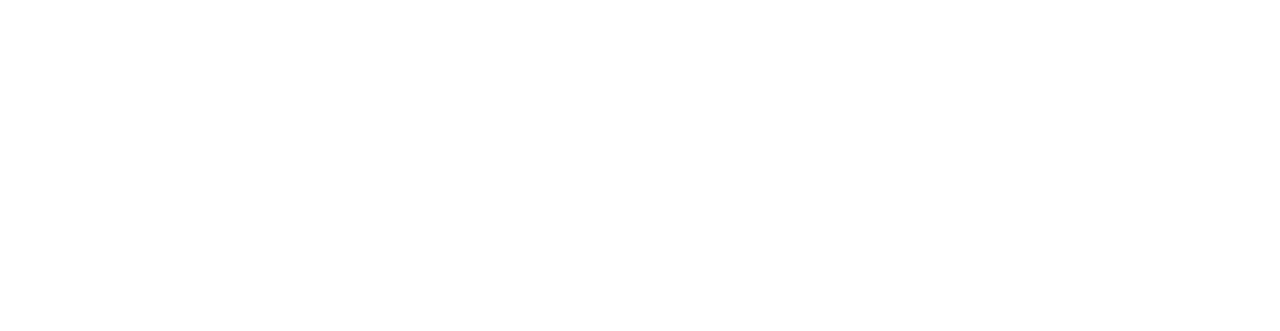
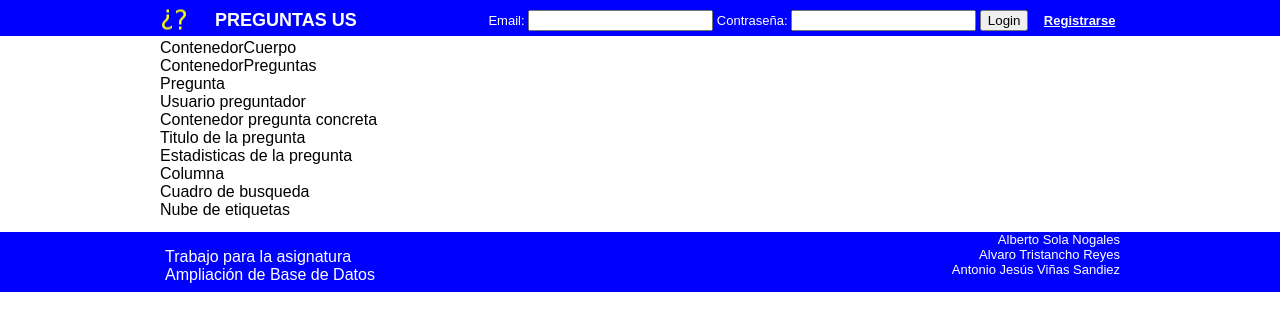
Before and after one commit to varusblack/preguntasus, a PHP site: page / in a window 1280 px wide. Before the commit the part shown is empty. Shown: the top 331 px of the page. Run offline with PHP 8.4, Linux system fonts and the light colour scheme.

Commit message:
Primera parte del diseño de la página principal CSS

```diff
--- /dev/null
+++ b/trunk/css/preguntasus.css
@@ -0,0 +1,114 @@
+/*
+    Document   : preguntaus
+    Created on : 06-dic-2011, 11:17:41
+    Author     : jenkin90
+    Description:
+        Purpose of the stylesheet follows.
+*/
+
+/*
+   TODO customize this sample style
+   Syntax recommendation http://www.w3.org/TR/REC-CSS2/
+*/
+
+root {
+    display: block;
+}
+html,body{
+    width:100%;
+    border: 0px;
+    padding: 0px;
+    margin: 0px;
+    font-family: sans-serif;
+}
+
+#cabecera{
+    width: 100%;
+    background-color: blue;
+    border: 0px;
+    padding: 5px 0 0 0;
+    margin: 0px;
+    height: 31px;
+    color: white;
+}
+#logo{
+    float:left;
+    width:25%;
+    min-width: 170px;
+    background-image: url('../imagenes/logoPreguntas.png') ;
+    background-repeat: no-repeat;
+    background-position: left;
+    height: 100%;
+    padding: 5px 0 0 5px;
+}
+
+#logo h1{
+    font-size: large;
+    font-weight: bolder;
+    margin: 0 0 0 50px;
+    color: white;
+    vertical-align: baseline;
+}
+#usuario{
+    height: 100%;
+    text-align: right;
+}
+#contenedor_cuerpo{
+    width: 960px;
+    margin:0 auto 0 auto;
+}
+#contenedor_cabecera{
+    width: 960px;
+    margin: 0 auto 0 auto;
+}
+#usuario{
+    color: white;
+    vertical-align: middle;
+    height: 100%;
+    width: 74%;
+    font-size: small;
+    float: left;
+
+}
+#usuario fieldset{
+    border: 0px;
+    display: inline;
+}
+
+#usuario a{
+    color: white;
+    text-decoration: underline;
+    font-weight: bold;
+}
+#nombreProyecto{
+    float:left;
+    width: 49%;
+    text-align: left;
+
+}
+
+#pie{
+    background-color: blue;
+    color: white;
+    height: 60px;
+    vertical-align: middle;
+}
+#contenedor_pie{
+    width:960px;
+    margin: 0 auto 0 auto;
+    vertical-align: middle;
+    height: 100%;
+}
+#contenedor_pie #autores{
+    text-align: right;
+    font-size: small;
+    height: 100%;
+}
+#contenedor_pie #autores li{
+    list-style-type: none;
+    height: 100%;
+}
+#contenedor_pie #nombreProyecto{
+    margin-left: 5px;
+    height: 100%;
+}
--- a/trunk/index.php
+++ b/trunk/index.php
@@ -2,11 +2,72 @@
 <html>
     <head>
         <meta http-equiv="Content-Type" content="text/html; charset=UTF-8">
-        <title></title>
+        <title>Portal de preguntas y respuestas de la Universidad de Sevilla</title>
+        <link href="css/preguntasus.css" rel="stylesheet" type="text/css" />
     </head>
     <body>
-        <?php
-        // put your code here
-        ?>
+        <div id="cabecera">
+            <div id="contenedor_cabecera">
+                <div id="logo">
+                    <h1>PREGUNTAS US</h1>
+                </div>
+                <div id="usuario">
+                    <fieldset>
+                        <label for="email">Email:</label>
+                        <input type="text" id="email" name="email" />
+                        <label for="pass">Contraseña: </label>
+                        <input type="password" id="pass" name="pass" />
+                        <input type="submit" value="Login" />
+                    </fieldset>
+                    <a href="registrarse.php">Registrarse</a>
+                </div>
+            </div>
+        </div>
+        <div id="contenedor_cuerpo">
+            ContenedorCuerpo
+            <div id="preguntas">
+                ContenedorPreguntas
+                <div class="pregunta">
+                    Pregunta
+                    <div class="usuario_que_pregunta">
+                        Usuario preguntador
+                    </div>
+                    <div class="preguntaConcreta">
+                        Contenedor pregunta concreta
+                        <div class="tituloPregunta">
+                            Titulo de la pregunta
+                        </div>
+                        <div class="estadisticasPregunta">
+                            Estadisticas de la pregunta
+                        </div>
+                    </div>
+                </div>
+            </div>
+            <div id="columna">
+                Columna
+                <div id="cuadro_busqueda">
+                    Cuadro de busqueda
+                </div>
+                <div id="etiquetas_mas_frecuentes">
+                    Nube de etiquetas
+                </div>
+            </div>
+        </div>
+        <div id="pie">
+            <div id="contenedor_pie">
+                <div id="nombreProyecto">
+                    <p>Trabajo para la asignatura
+                        <br/>
+                        Ampliación de Base de Datos</p>
+                </div>
+                <div id="autores">
+                    <ul>
+                        <li>Alberto Sola Nogales</li>
+                        <li>Alvaro Tristancho Reyes</li>
+                        <li>Antonio Jesús Viñas Sandiez</li>
+                    </ul>
+                </div>
+            </div>
+        </div>
     </body>
 </html>
```
Also changed, not shown: trunk/imagenes/logoPreguntas.png (added), 1 other file.
